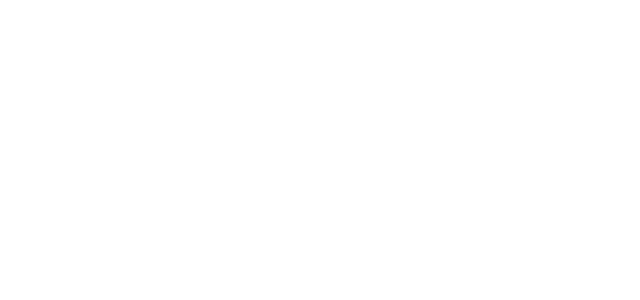
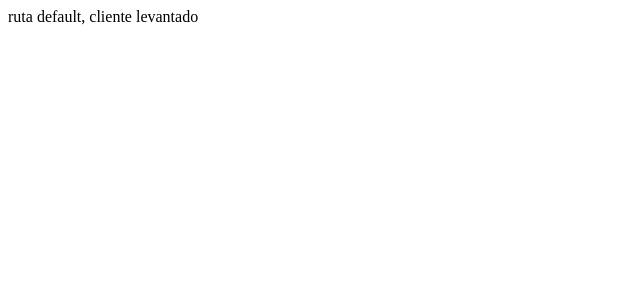
Before and after one commit to milagrosDiezBarrantes/Final-Project, a React (Create React App) app in the folder frontend/: page / in a window 1280 px wide. Before the commit this address had no page. Shown: the top 300 px of the page, without its empty margins (0-640 px from the left). Built offline with nearby package versions, Linux system fonts and the light colour scheme.

Commit message:
se doluciona un problema de typeo y ruta default

```diff
--- a/frontend/src/App.js
+++ b/frontend/src/App.js
@@ -11,6 +11,7 @@
     <div className="App">
       <BrowserRouter>
         <Routes>
+          <Route path='/' element={<div>ruta default, cliente levantado</div>}/>
           <Route path='/login' element={<Login />} />
           <Route path='/LandingPage' element={<LandingPage />} />
           <Route path='/homeCharacter' element={<HomeCharacter />} />
--- a/frontend/src/Redux/Actions/actions.js
+++ b/frontend/src/Redux/Actions/actions.js
@@ -45,7 +45,7 @@
         }
         catch (error) {
             console.log(error)
-            alert('Name not found', err)
+            alert('Name not found', error)
         }
     }
 }
```
